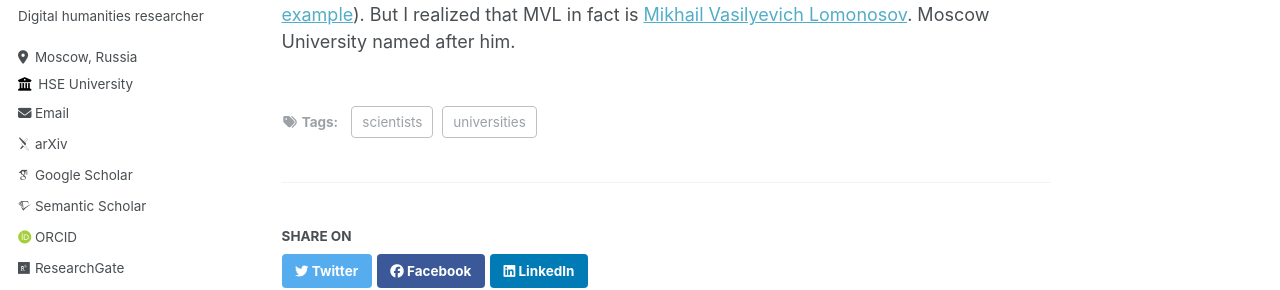
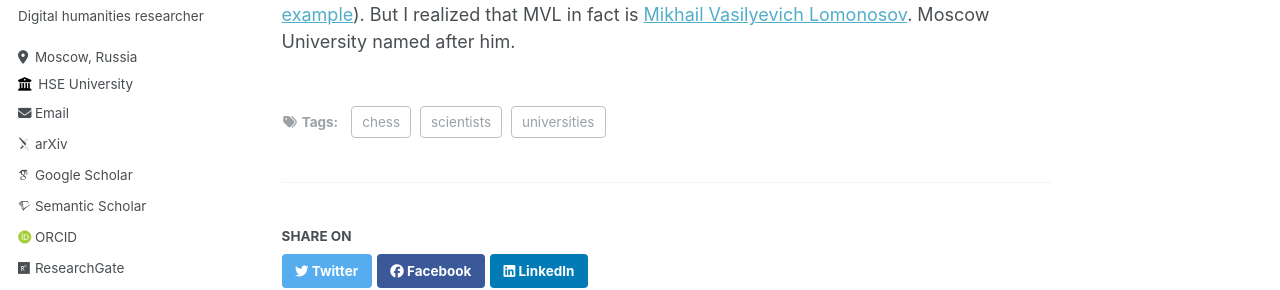
Before and after one commit to nevmenandr/homepage, a Jekyll site: the page built from _posts/2021-08-14-blog-post-2.md, in a window 1280 px wide and 900 px high. Shown: the part 303-593 px from the top of the window. Built offline with Jekyll 4.4.1, drawn with Linux system fonts in a browser that asks for light colours; some web fonts are replaced.

Commit message:
Update 2021-08-14-blog-post-2.md

```diff
--- a/_posts/2021-08-14-blog-post-2.md
+++ b/_posts/2021-08-14-blog-post-2.md
@@ -5,6 +5,7 @@ permalink: /posts/2021/08/blog-post-2/
 tags:
   - universities
   - scientists
+  - chess
 ---
 
 
```
